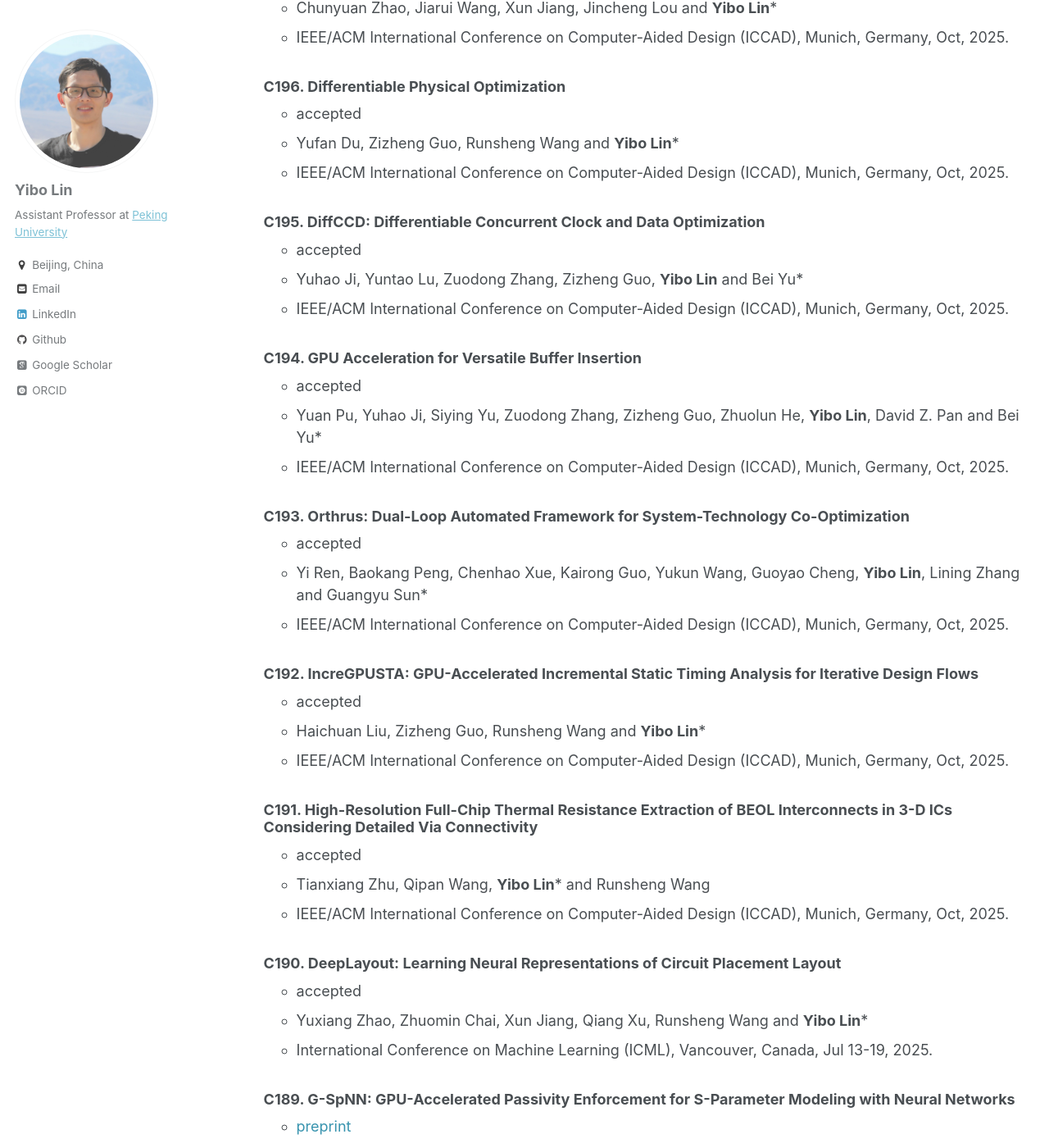
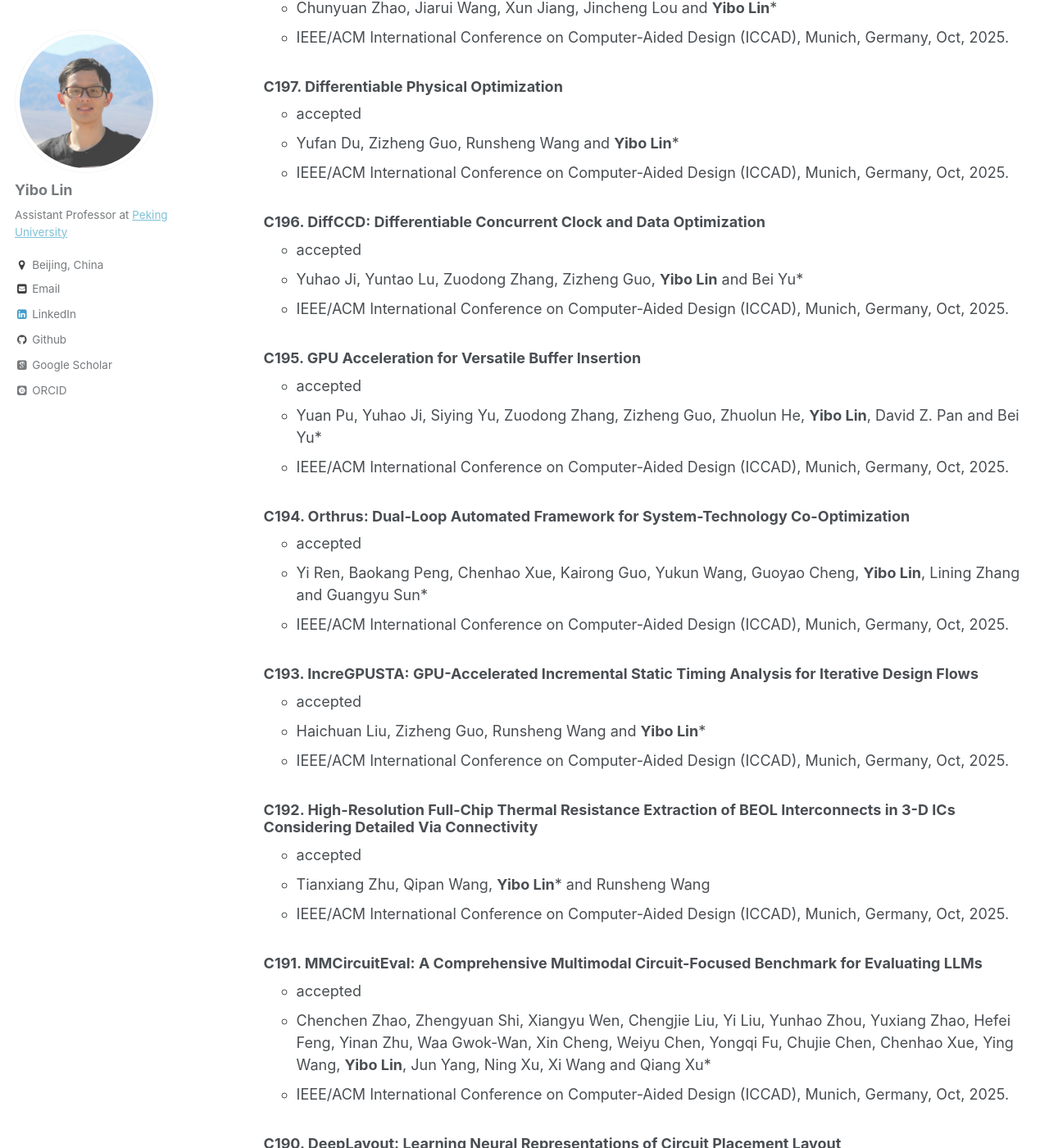
Before and after one commit to limbo018/limbo018.github.io, a Jekyll site: the page built from _pages/publications.md, in a window 1280 px wide and 1400 px high, scrolled down 1210 px. Shown: the whole window at 82% size. Built offline with Jekyll 4.4.1, drawn with Linux system fonts in a browser that asks for light colours; some web fonts are replaced; some of the changed text lies outside the part shown.

Commit message:
add iccad25 accepted paper (missing)

```diff
--- a/_pages/publications.md
+++ b/_pages/publications.md
@@ -20,59 +20,64 @@ Conference and Journal Papers
 
 * 2025
 
-  ### J201. [Sign-off Timing Considerations via Concurrent Routing Topology Optimization](https://doi.org/10.1109/TCAD.2024.3506216)
+  ### J202. [Sign-off Timing Considerations via Concurrent Routing Topology Optimization](https://doi.org/10.1109/TCAD.2024.3506216)
      * accepted
      * Siting Liu, Ziyi Wang, Fangzhou Liu, **Yibo Lin**, Bei Yu\* and Martin Wong
      * IEEE Transactions on Computer-Aided Design of Integrated Circuits and Systems (TCAD), 2025.
 
-  ### J200. [A Unified Deep Reinforcement Learning Approach for Constructing Rectilinear and Octilinear Steiner Minimum Tree](https://doi.org/10.1109/TCAD.2024.3523429)
+  ### J201. [A Unified Deep Reinforcement Learning Approach for Constructing Rectilinear and Octilinear Steiner Minimum Tree](https://doi.org/10.1109/TCAD.2024.3523429)
      * accepted
      * Zhenkun Lin, Genggeng Liu\*, Xing Huang, **Yibo Lin**, Jixin Zhang, Wenhao Liu and Ting-Chi Wang
      * IEEE Transactions on Computer-Aided Design of Integrated Circuits and Systems (TCAD), 2025.
 
-  ### J199. [LayoutCopilot: An LLM-powered Multi-agent Collaborative Framework for Interactive Analog Layout Design](https://doi.org/10.1109/TCAD.2025.3529805)
+  ### J200. [LayoutCopilot: An LLM-powered Multi-agent Collaborative Framework for Interactive Analog Layout Design](https://doi.org/10.1109/TCAD.2025.3529805)
      * <a href="https://arxiv.org/abs/2406.18873" style="color:#3793ae">preprint</a> \| accepted
      * Bingyang Liu, Haoyi Zhang, Xiaohan Gao, Zichen Kong, Xiyuan Tang, **Yibo Lin**\*, Runsheng Wang and Ru Huang
      * IEEE Transactions on Computer-Aided Design of Integrated Circuits and Systems (TCAD), 2025.
 
-  ### J198. [Theseus: Exploring Efficient Wafer-Scale Chip Design for Large Language Models](https://doi.org/10.1109/TCAD.2025.3566297)
+  ### J199. [Theseus: Exploring Efficient Wafer-Scale Chip Design for Large Language Models](https://doi.org/10.1109/TCAD.2025.3566297)
      * <a href="https://arxiv.org/abs/2407.02079" style="color:#3793ae">preprint</a> \| accepted
      * Jingchen Zhu, Chenhao Xue, Yiqi Chen, Zhao Wang, Chen Zhang, Yu Shen, Yifan Chen, Zekang Cheng, Yu Jiang, Tianqi Wang, **Yibo Lin**, Wei Hu, Bin Cui, Runsheng Wang, Yun Liang and Guangyu Sun\*
      * IEEE Transactions on Computer-Aided Design of Integrated Circuits and Systems (TCAD), 2025.
 
-  ### C197. GTA: GPU-Accelerated Track Assignment with Lightweight Lookup Table for Conflict Detection
+  ### C198. GTA: GPU-Accelerated Track Assignment with Lightweight Lookup Table for Conflict Detection
      * accepted
      * Chunyuan Zhao, Jiarui Wang, Xun Jiang, Jincheng Lou and **Yibo Lin**\*
      * IEEE/ACM International Conference on Computer-Aided Design (ICCAD), Munich, Germany, Oct, 2025.
 
-  ### C196. Differentiable Physical Optimization
+  ### C197. Differentiable Physical Optimization
      * accepted
      * Yufan Du, Zizheng Guo, Runsheng Wang and **Yibo Lin**\*
      * IEEE/ACM International Conference on Computer-Aided Design (ICCAD), Munich, Germany, Oct, 2025.
 
-  ### C195. DiffCCD: Differentiable Concurrent Clock and Data Optimization
+  ### C196. DiffCCD: Differentiable Concurrent Clock and Data Optimization
      * accepted
      * Yuhao Ji, Yuntao Lu, Zuodong Zhang, Zizheng Guo, **Yibo Lin** and Bei Yu\*
      * IEEE/ACM International Conference on Computer-Aided Design (ICCAD), Munich, Germany, Oct, 2025.
 
-  ### C194. GPU Acceleration for Versatile Buffer Insertion
+  ### C195. GPU Acceleration for Versatile Buffer Insertion
      * accepted
      * Yuan Pu, Yuhao Ji, Siying Yu, Zuodong Zhang, Zizheng Guo, Zhuolun He, **Yibo Lin**, David Z. Pan and Bei Yu\*
      * IEEE/ACM International Conference on Computer-Aided Design (ICCAD), Munich, Germany, Oct, 2025.
 
-  ### C193. Orthrus: Dual-Loop Automated Framework for System-Technology Co-Optimization
+  ### C194. Orthrus: Dual-Loop Automated Framework for System-Technology Co-Optimization
      * accepted
      * Yi Ren, Baokang Peng, Chenhao Xue, Kairong Guo, Yukun Wang, Guoyao Cheng, **Yibo Lin**, Lining Zhang and Guangyu Sun\*
      * IEEE/ACM International Conference on Computer-Aided Design (ICCAD), Munich, Germany, Oct, 2025.
 
-  ### C192. IncreGPUSTA: GPU-Accelerated Incremental Static Timing Analysis for Iterative Design Flows
+  ### C193. IncreGPUSTA: GPU-Accelerated Incremental Static Timing Analysis for Iterative Design Flows
      * accepted
      * Haichuan Liu, Zizheng Guo, Runsheng Wang and **Yibo Lin**\*
      * IEEE/ACM International Conference on Computer-Aided Design (ICCAD), Munich, Germany, Oct, 2025.
 
-  ### C191. High-Resolution Full-Chip Thermal Resistance Extraction of BEOL Interconnects in 3-D ICs Considering Detailed Via Connectivity
+  ### C192. High-Resolution Full-Chip Thermal Resistance Extraction of BEOL Interconnects in 3-D ICs Considering Detailed Via Connectivity
      * accepted
      * Tianxiang Zhu, Qipan Wang, **Yibo Lin**\* and Runsheng Wang
+     * IEEE/ACM International Conference on Computer-Aided Design (ICCAD), Munich, Germany, Oct, 2025.
+
+  ### C191. MMCircuitEval: A Comprehensive Multimodal Circuit-Focused Benchmark for Evaluating LLMs
+     * accepted
+     * Chenchen Zhao, Zhengyuan Shi, Xiangyu Wen, Chengjie Liu, Yi Liu, Yunhao Zhou, Yuxiang Zhao, Hefei Feng, Yinan Zhu, Waa Gwok-Wan, Xin Cheng, Weiyu Chen, Yongqi Fu, Chujie Chen, Chenhao Xue, Ying Wang, **Yibo Lin**, Jun Yang, Ning Xu, Xi Wang and Qiang Xu\*
      * IEEE/ACM International Conference on Computer-Aided Design (ICCAD), Munich, Germany, Oct, 2025.
 
   ### C190. DeepLayout: Learning Neural Representations of Circuit Placement Layout
```
Also changed, not shown: _includes/publications_cv.md (+13 -11 lines), ref/publications.bib (+14 -0 lines), 3 other files.
